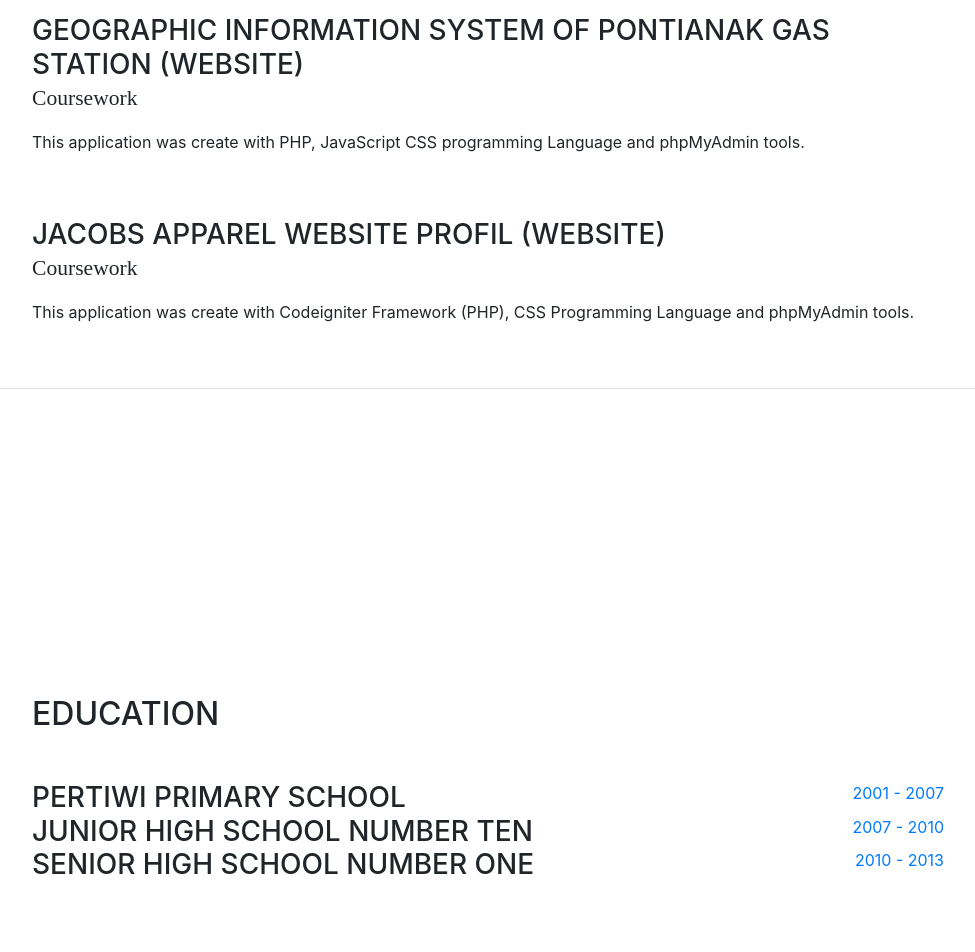
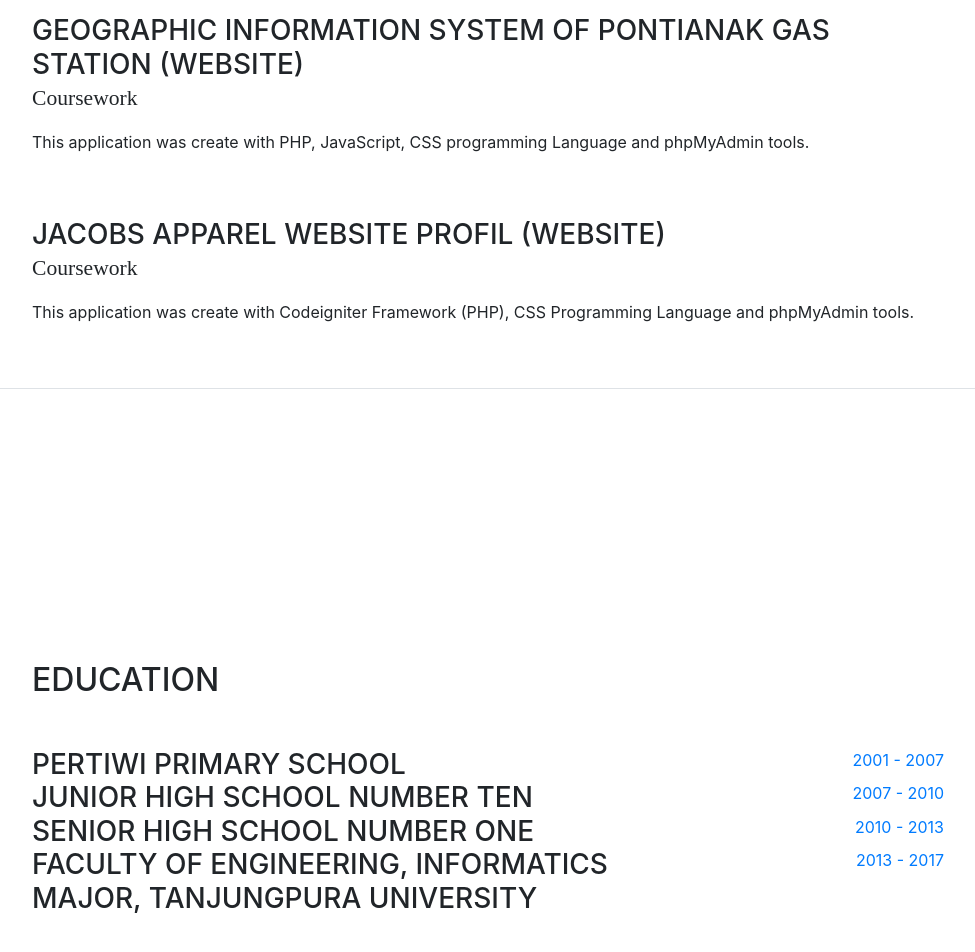
Before and after one commit to rizqimauludin/rizqimauludin.github.io, a website with bundled scripts: page index.html in a window 1280 px wide. Shown: the part 1260-2212 px from the top of the page, without its empty margins (288-1263 px from the left). Built offline with nearby package versions, Linux system fonts and the light colour scheme; a web font is replaced by a local one.

Commit message:
Update index.html

```diff
--- a/index.html
+++ b/index.html
@@ -94,7 +94,7 @@
             <div class="resume-content mr-auto">
               <h3 class="mb-0">Geographic Information System Of Pontianak Gas Station (Website)</h3>
               <div class="subheading mb-3">Coursework</div>
-              <p>This application was create with PHP, JavaScript CSS programming Language and phpMyAdmin tools.</p>
+              <p>This application was create with PHP, JavaScript, CSS programming Language and phpMyAdmin tools.</p>
             </div>
           </div>
 
@@ -136,6 +136,15 @@
             </div>
             <div class="resume-date text-md-right">
               <span class="text-primary">2010 - 2013</span>
+            </div>
+          </div>
+
+           <div class="resume-item d-flex flex-column flex-md-row">
+            <div class="resume-content mr-auto">
+              <h3 class="mb-0">Faculty Of Engineering, Informatics Major, Tanjungpura University</h3>
+            </div>
+            <div class="resume-date text-md-right">
+              <span class="text-primary">2013 - 2017</span>
             </div>
           </div>
 
```
